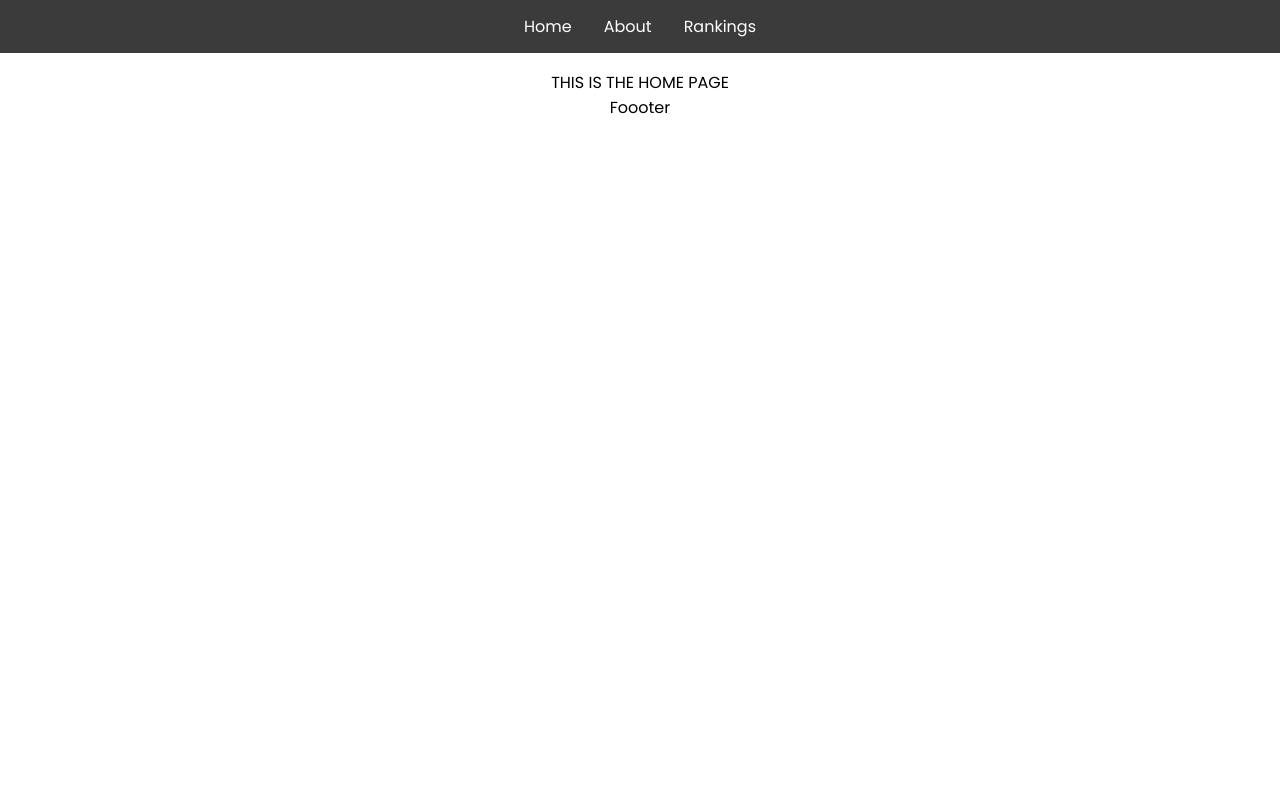
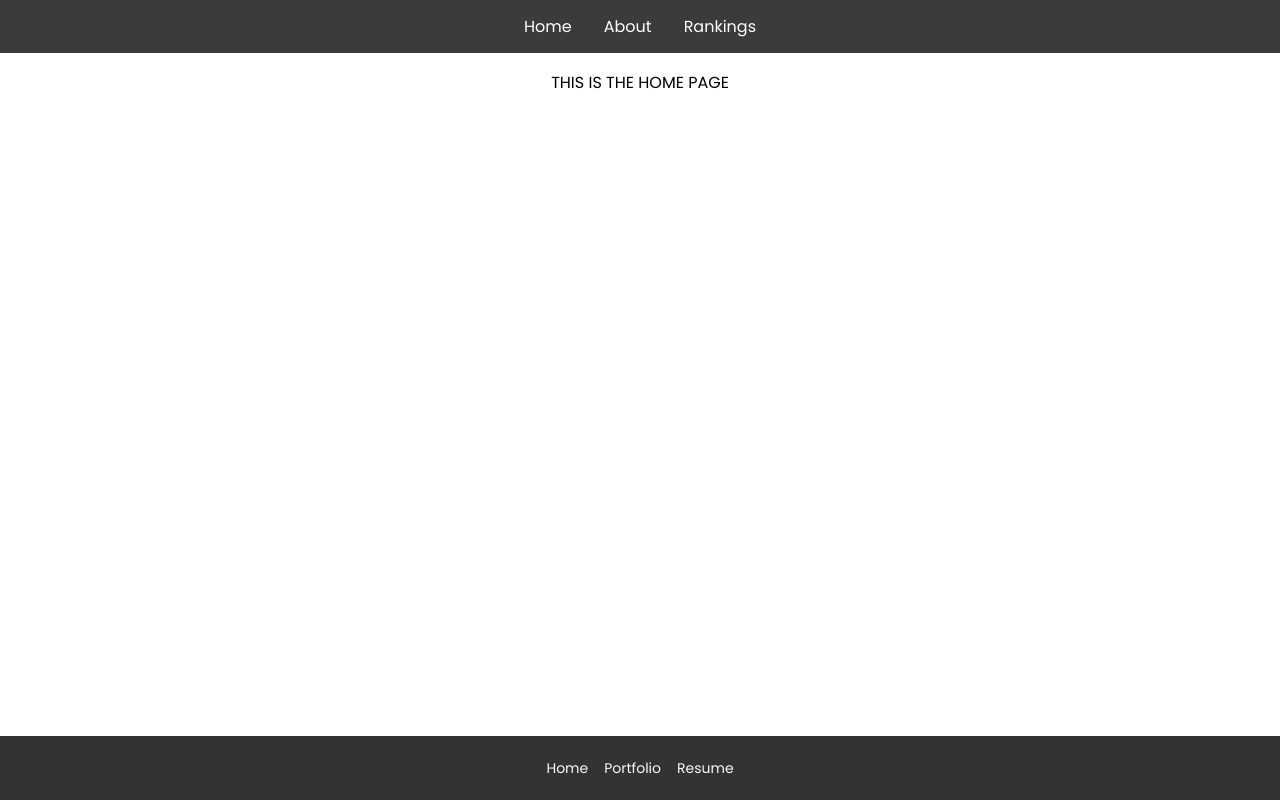
Before and after one commit to Sean-yad/University-Search-React-App, a React (Create React App) app: page / in a window 1280 px wide. Built offline with nearby package versions, Linux system fonts and the light colour scheme.

Commit message:
added footer and styling

```diff
--- a/src/App.css
+++ b/src/App.css
@@ -46,3 +46,55 @@ main {
 .anchor:hover {
   background-color: rgb(158, 153, 153);
 }
+
+
+
+.block_footer {
+  background: rgb(255, 255, 255);
+  padding: 20px 0;
+  border-top: 4px solid white;
+  color: white;
+  margin: 0px;
+}
+
+footer {
+  background-color: rgb(0, 0, 0);
+  display: table;
+  width: 100vw;
+  height: 4rem;
+  text-align: center;
+  font-family: 'Arial', sans-serif;
+  font-size: .875rem;
+  position: fixed;
+  left: 0;
+  bottom: 0;
+  width: 100%;
+  background-color: #333;
+  color: white;
+  text-align: center;
+}
+
+
+.wrapper {
+  display: table-cell;
+  vertical-align: middle;
+}
+
+footer small {
+  color: rgb(130, 198, 238);
+  letter-spacing: .025rem;
+  margin-bottom: 1.5rem;
+  display: block;
+}
+
+.footer-nav a {
+  color: #fff6f6;
+  text-decoration: none;
+  margin: 0 .5rem;
+  display: inline-block;
+}
+
+.footer-nav a:hover {
+  color: #94d4ff;
+  transition: color .15s ease-in-out;
+}
--- a/src/App.js
+++ b/src/App.js
@@ -46,8 +46,16 @@ function App() {
 
           <Route path="*" element={<ErrorPage />} />
         </Routes>
-        <div> Foooter </div>
       </main>
+      <footer>
+        <div class="wrapper">
+          <nav className="footer-nav">
+            <a href="/">Home</a>
+            <a href="/about">Portfolio</a>
+            <a href="/rankings">Resume</a>
+          </nav>
+        </div>
+      </footer>
     </Router>
   );
 }
```
